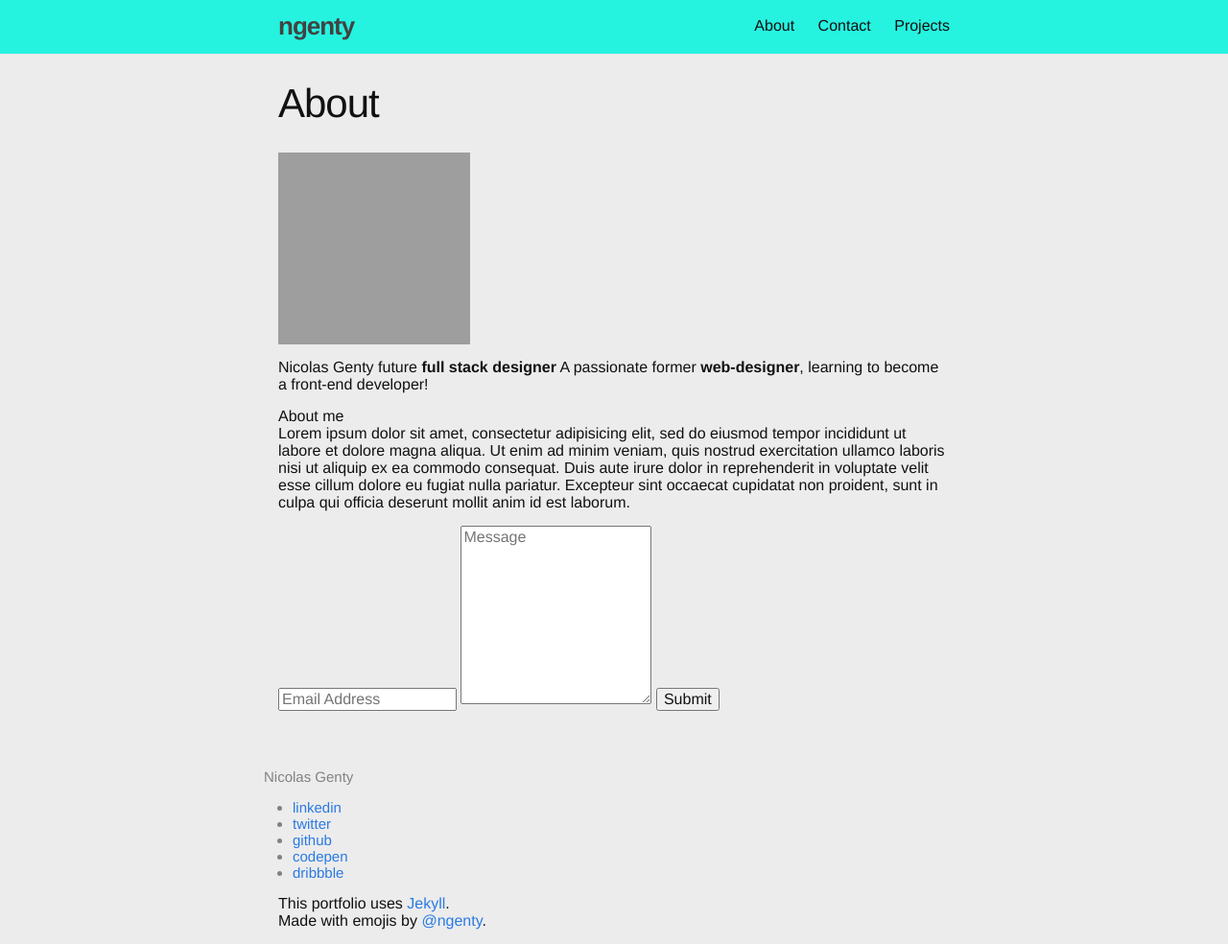
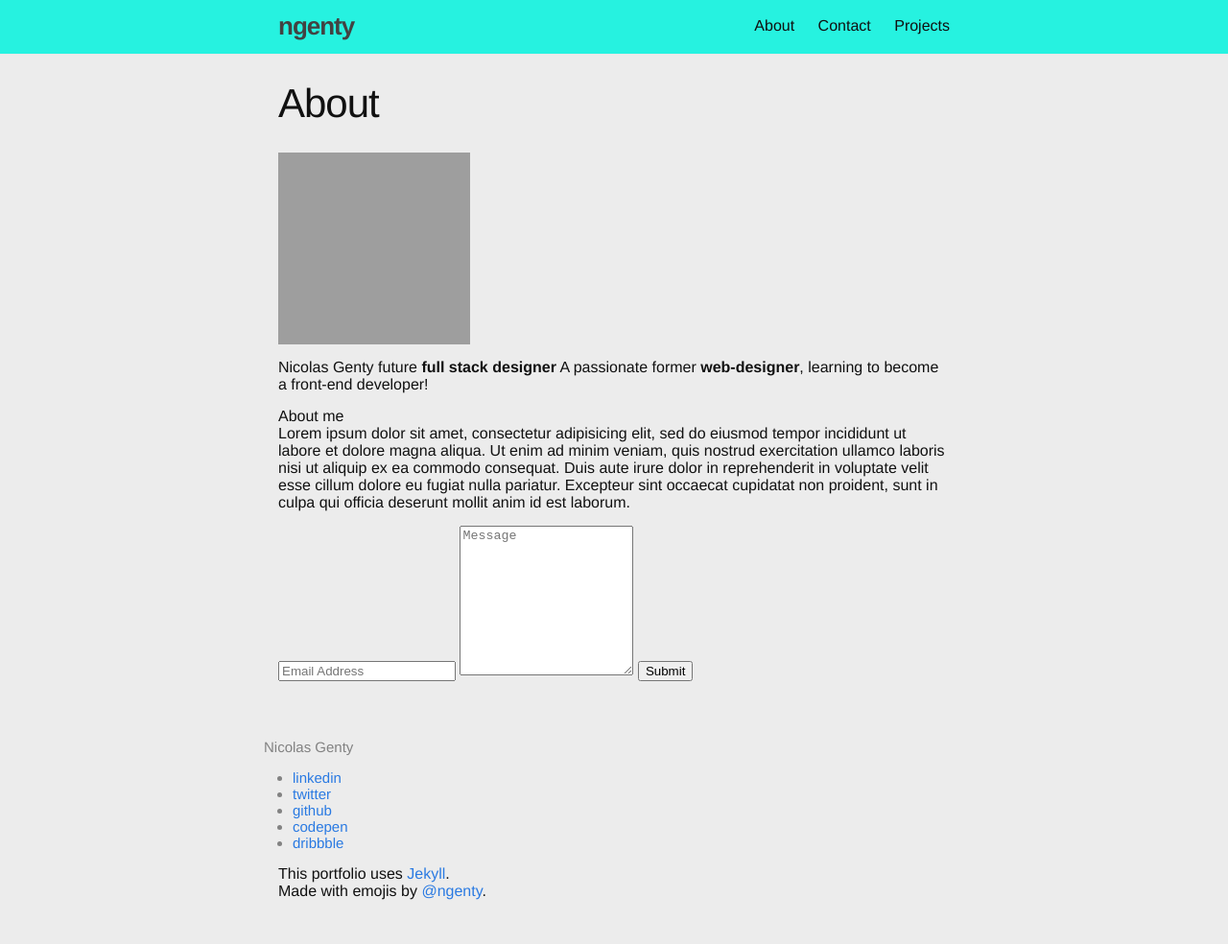
Before and after one commit to ngenty/ngenty.github.io, a Jekyll site: the page built from _pages/about.md, in a window 1280 px wide. Shown: the whole page at 96% size. Built offline with Jekyll 4.4.1, drawn with Linux system fonts in a browser that asks for light colours; after the commit the page ends 953 px from its top, so only the background shows below that; grey boxes are pictures that could not be loaded.

Commit message:
minor SASS changes

```diff
--- a/_sass/_layout.sass
+++ b/_sass/_layout.sass
@@ -1,15 +1,27 @@
-/**
- * Site header
+body
+  background-color: #ececec
+  display: flex
+  flex-direction: column
+  font-family: Helvetica, Arial, sans-serif
+  font-weight: 100
+
+.wrapper
+  max-width: 700px
+  margin-left: auto
+  margin-right: auto
+
 .site-header
   border-bottom: 1px solid $grey-color-light
   min-height: $spacing-unit * 1.865
   line-height: $base-line-height * $base-font-size * 2.25
+
   // Positioning context for the mobile navigation icon
   position: relative
   background-color: rgb(38, 242, 224)
 
 .site-title
   +relative-font-size(1.625)
+
   font-weight: 300
   letter-spacing: -1px
   margin-bottom: 0
@@ -27,8 +39,10 @@
   border: 1px solid $grey-color-light
   border-radius: 5px
   text-align: right
+
   .nav-trigger
     display: none
+
   .menu-icon
     float: right
     width: 36px
@@ -36,8 +50,10 @@
     line-height: 0
     padding-top: 10px
     text-align: center
+
     > svg path
       fill: $grey-color-dark
+
   label[for="nav-trigger"]
     display: block
     float: right
@@ -45,37 +61,49 @@
     height: 36px
     z-index: 2
     cursor: pointer
+
   input ~ .trigger
     clear: both
     display: none
+
   input:checked ~ .trigger
     display: block
     padding-bottom: 5px
+
   .page-link
     color: $text-color
     line-height: $base-line-height
     display: block
     padding: 5px 10px
+
     // Gaps between nav items, but not on the last one
     &:not(:last-child)
       margin-right: 0
+
     margin-left: 20px
+
   @media screen and (min-width: $on-medium)
     position: static
     float: right
     border: none
     background-color: inherit
+
     label[for="nav-trigger"]
       display: none
+
     .menu-icon
       display: none
+
     input ~ .trigger
       display: block
+
     .page-link
       display: inline
       padding: 0
+
       &:not(:last-child)
         margin-right: 20px
+
       margin-left: auto
 
 /**
@@ -86,6 +114,7 @@
 
 .footer-heading
   +relative-font-size(1.125)
+
   margin-bottom: $spacing-unit / 2
 
 .contact-list,
@@ -95,8 +124,10 @@
 
 .footer-col-wrapper
   +relative-font-size(0.9375)
+
   color: $grey-color
   margin-left: -$spacing-unit / 2
+
   @extend %clearfix
 
 .footer-col
@@ -118,9 +149,11 @@
   .footer-col-1
     width: -webkit-calc(35% - (#{$spacing-unit} / 2))
     width: calc(35% - (#{$spacing-unit} / 2))
+
   .footer-col-2
     width: -webkit-calc(20% - (#{$spacing-unit} / 2))
     width: calc(20% - (#{$spacing-unit} / 2))
+
   .footer-col-3
     width: -webkit-calc(45% - (#{$spacing-unit} / 2))
     width: calc(45% - (#{$spacing-unit} / 2))
@@ -144,6 +177,7 @@
 .post-list
   margin-left: 0
   list-style: none
+
   > li
     margin-bottom: $spacing-unit
 
@@ -153,6 +187,7 @@
 
 .post-link
   display: block
+
   +relative-font-size(1.5)
 
 /**
@@ -163,40 +198,53 @@
 .post-title,
 .post-content h1
   +relative-font-size(2.625)
+
   letter-spacing: -1px
   line-height: 1
+
   @media screen and (min-width: $on-large)
     +relative-font-size(2.625)
 
 .post-content
   margin-bottom: $spacing-unit
+
   h2
     +relative-font-size(1.75)
+
     @media screen and (min-width: $on-large)
       +relative-font-size(2)
+
   h3
     +relative-font-size(1.375)
+
     @media screen and (min-width: $on-large)
       +relative-font-size(1.625)
+
   h4
     +relative-font-size(1.125)
+
     @media screen and (min-width: $on-large)
       +relative-font-size(1.25)
 
 .social-media-list
   display: table
   margin: 0 auto
+
   li
     float: left
     margin: 0 5px
+
     &:first-of-type
       margin-left: 0
+
     &:last-of-type
       margin-right: 0
+
     a
       display: block
       padding: $spacing-unit / 4
       border: 1px solid $grey-color-light
+
     &:hover .svg-icon
       fill: currentColor
 
--- a/_sass/_styles.sass
+++ b/_sass/_styles.sass
@@ -1,21 +1,7 @@
 @charset "utf-8"
 // reset file
-@import '_normalize'
+// @import '_normalize'
 // variables used
 @import '_vars'
 @import '_base'
 @import '_layout'
-
-// my design
-
-body
-  background-color: #ececec
-  display: flex
-  flex-direction: column
-  font-family: Helvetica,Arial,sans-serif
-  font-weight: 100
-
-.wrapper
-  max-width: 700px
-  margin-left: auto
-  margin-right: auto
--- a/assets/css/style.sass
+++ b/assets/css/style.sass
@@ -2,5 +2,4 @@
 # Only the main Sass file needs front matter (the dashes are enough)
 ---
 
-// @import "minima";
 @import _styles
```
